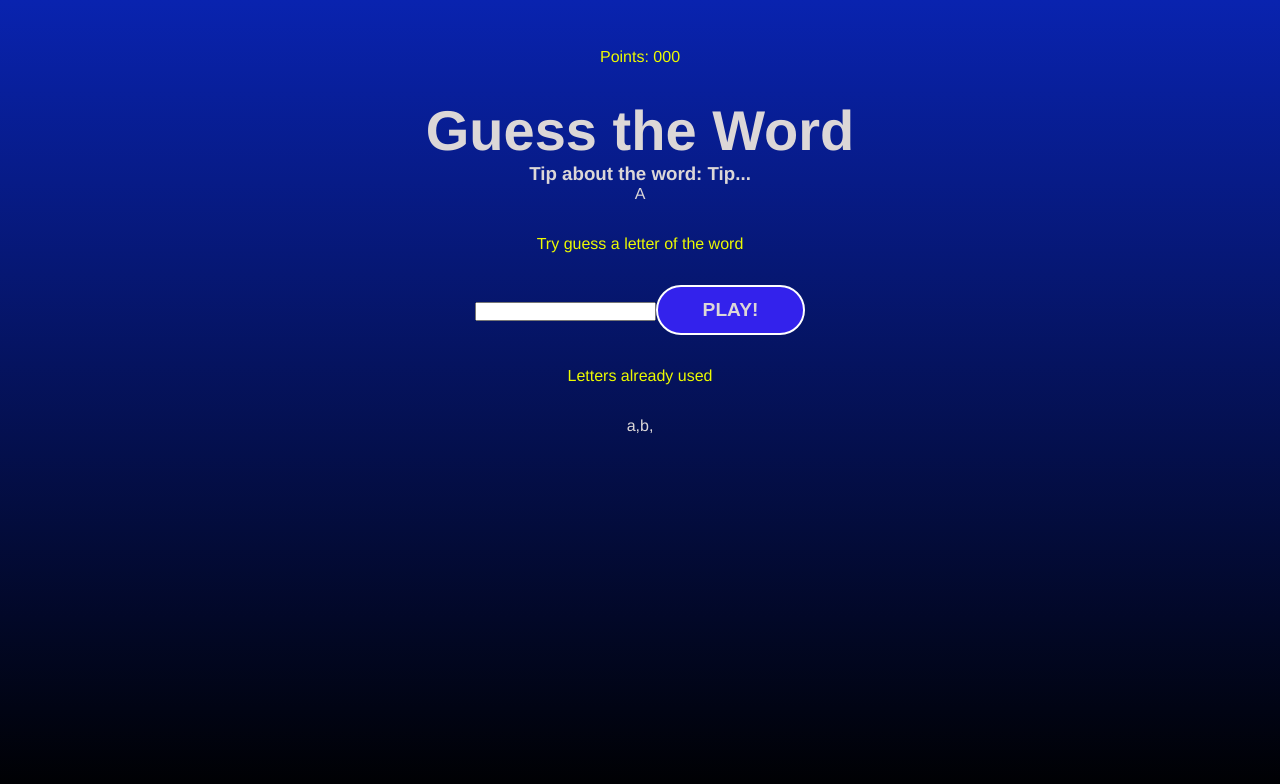
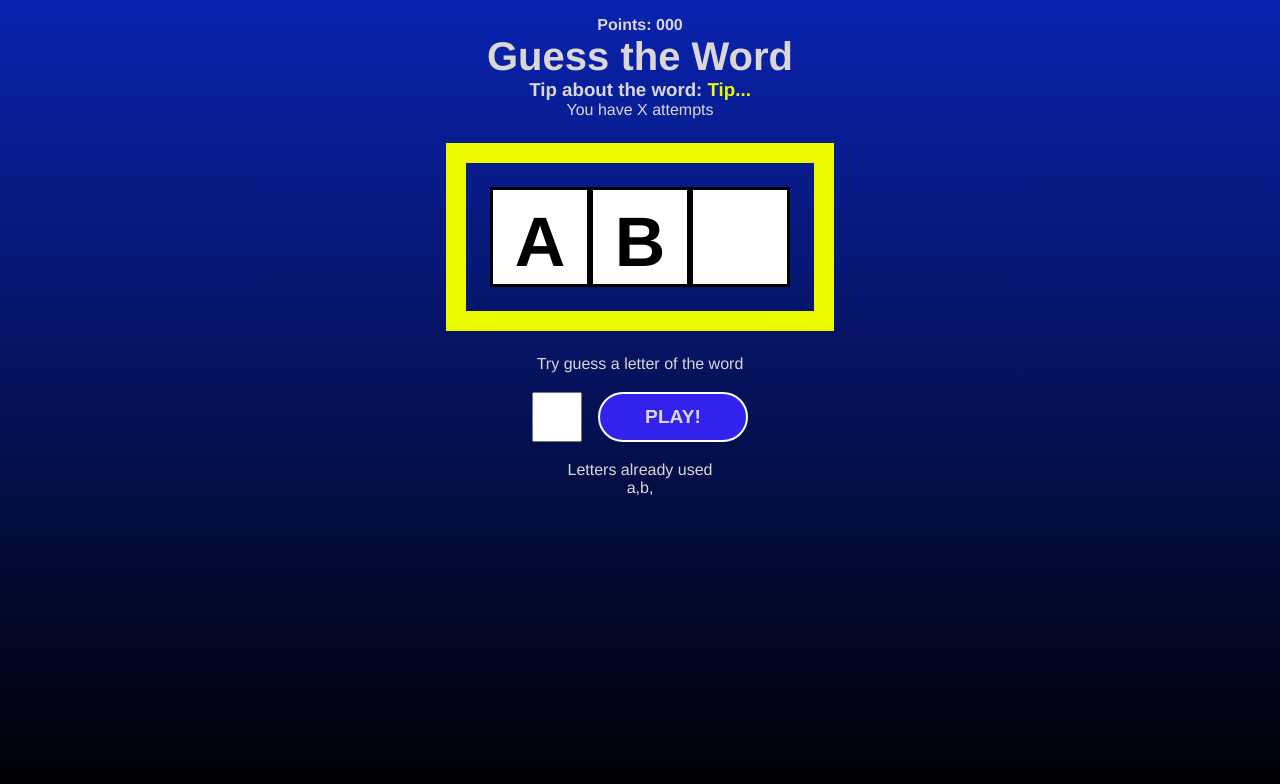
Before and after one commit to andrevitormb/React_Secret_Word, a React (Vite) app in the folder Secret_Word/: page / in a window 1280 px wide. Both pictures are taken after a click on the button "START GAME". Shown: the top 784 px of the page. Built offline with nearby package versions, Linux system fonts and the light colour scheme.

Commit message:
CSS GameScreen

```diff
--- a/Secret_Word/src/components/GameScreen.jsx
+++ b/Secret_Word/src/components/GameScreen.jsx
@@ -10,8 +10,10 @@ const GameScreen = ({verifyLetter}) => {
         <h3 className='tip'>
           Tip about the word: <span> Tip...</span>
         </h3>
+        <p>You have X attempts</p>
         <div className='wordContainer'>
           <span className='letter'>A</span>
+          <span className='letter'>B</span>
           <span className='blankSquare'></span>
         </div>
         <div className="letterContainer">
--- a/Secret_Word/src/styles/components/gamescreen.sass
+++ b/Secret_Word/src/styles/components/gamescreen.sass
@@ -5,11 +5,50 @@
     padding: 1rem
 
     h1
-        font-size: 3.5rem
+        font-size: 2.5rem
 
-    p
-        margin: 2rem 0
-        color: #ecfa00
+    .points
+        span
+            font-weight: bold
+
+    .tip
+        span
+            color:#ecfa00
+
+    .wordContainer
+        margin: 1.5rem
+        padding: 1.5rem
+        border: 20px solid #ecfa00
+        display: flex
+
+    .letter,.blankSquare
+        font-size: 70px
+        line-height: 1.5
+        border: 3px solid #000
+        height: 100px
+        width: 100px
+        text-transform: uppercase
+        background-color:#fff
+        color: #000
+        font-weight: bold
+
+    .letterContainer p
+        margin-bottom: 1.2rem
+
+    .letterContainer form
+        display: flex
+        align-items: center
+        justify-content: center
+
+    .letterContainer input
+        height: 50px
+        width: 50px
+        font-size: 2rem
+        text-align: center
+        margin-right: 1rem
+
+    .wrongLettersContainer
+        margin-top: 1.2rem
 
     button
         @include mixins.btn
```
